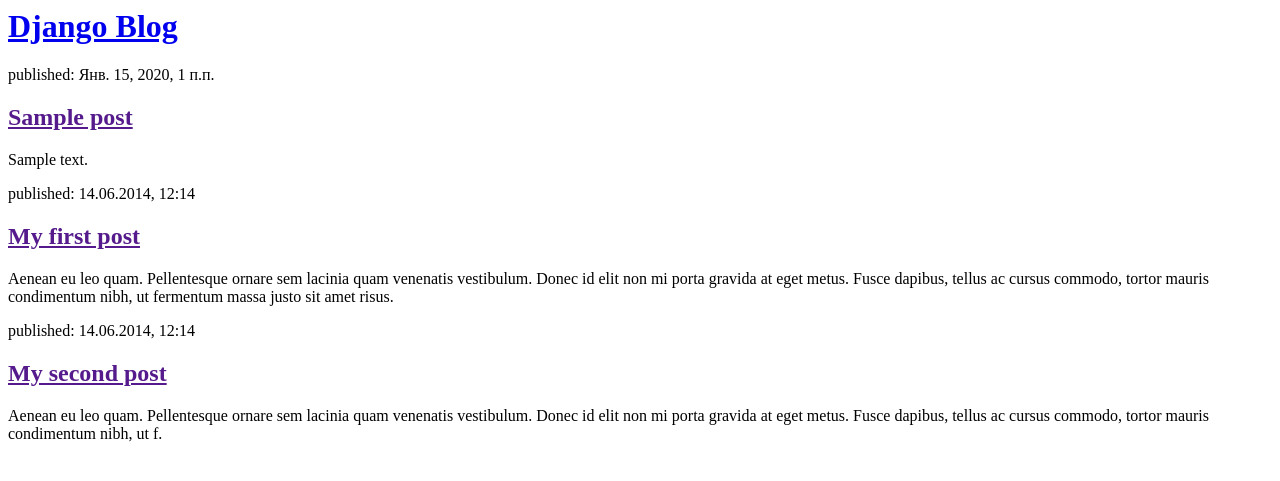
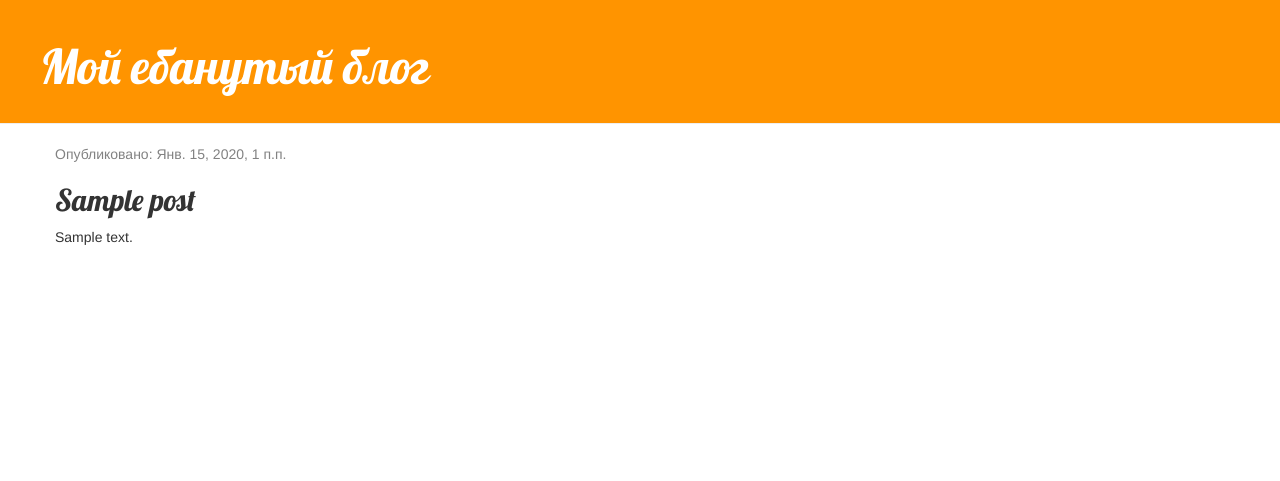
Before and after one commit to MikleBr/djangoLearn, a Django app: page / in a window 1280 px wide. Shown: the top 481 px of the page. Run offline with Django 3.2, Linux system fonts and the light colour scheme; tables that the repository leaves empty hold one stand-in row (values such as "Sample post"); some libraries are stand-ins or nearby versions.

Commit message:
Modified templates to display posts from database.

```diff
--- /dev/null
+++ b/blog/static/css/blog.css
@@ -0,0 +1,46 @@
+.page-header {
+    background-color: #ff9400;
+    margin-top: 0;
+    padding: 20px 20px 20px 40px;
+}
+
+.page-header h1, .page-header h1 a, .page-header h1 a:visited, .page-header h1 a:active {
+    color: #ffffff;
+    font-size: 36pt;
+    text-decoration: none;
+}
+
+.content {
+    margin-left: 40px;
+}
+
+h1, h2, h3, h4 {
+    font-family: 'Lobster', cursive;
+}
+
+.date {
+    color: #828282;
+}
+
+.save {
+    float: right;
+}
+
+.post-form textarea, .post-form input {
+    width: 100%;
+}
+
+.top-menu, .top-menu:hover, .top-menu:visited {
+    color: #ffffff;
+    float: right;
+    font-size: 26pt;
+    margin-right: 20px;
+}
+
+.post {
+    margin-bottom: 70px;
+}
+
+.post h1 a, .post h1 a:visited {
+    color: #000000;
+}
--- a/blog/templates/blog/post_list.html
+++ b/blog/templates/blog/post_list.html
@@ -1,28 +1,32 @@
+{% load static %}
 <html>
     <head>
+        <link rel="stylesheet" href="//maxcdn.bootstrapcdn.com/bootstrap/3.2.0/css/bootstrap.min.css">
+        <link rel="stylesheet" href="//maxcdn.bootstrapcdn.com/bootstrap/3.2.0/css/bootstrap-theme.min.css">
+        <link href="https://fonts.googleapis.com/css?family=Lobster&subset=latin,cyrillic" rel="stylesheet" type="text/css">
+        <link rel="stylesheet" href="{% static 'css/blog.css' %}">
         <title>Django blog</title>
     </head>
     <body>
-        <div>
-            <h1><a href="/">Django Blog</a></h1>
+        <div class="page-header">
+            <h1><a href="/">Мой ебанутый блог</a></h1>
         </div>
-            {% for post in posts %}
-                <div>
-                    <p>published: {{ post.published_date }}</p>
-                    <h2><a href="">{{ post.title }}</a></h2>
-                    <p>{{ post.text|linebreaksbr }}</p>
+        <div class="content container">
+            <div class="row">
+                <div class="col-md-8">
+                {% for post in posts %}
+                    <div class="post">
+                        <div class="date">
+                            <p>Опубликовано: {{ post.published_date }}</p>
+                        </div>
+                            <h2>
+                                {{ post.title }}</a>
+                            </h2>
+                            <p>{{ post.text|linebreaksbr }}</p>
+                    </div>
+                        {% endfor %}
                 </div>
-            {% endfor %}
-        <div>
-            <p>published: 14.06.2014, 12:14</p>
-            <h2><a href="">My first post</a></h2>
-            <p>Aenean eu leo quam. Pellentesque ornare sem lacinia quam venenatis vestibulum. Donec id elit non mi porta gravida at eget metus. Fusce dapibus, tellus ac cursus commodo, tortor mauris condimentum nibh, ut fermentum massa justo sit amet risus.</p>
-        </div>
-
-        <div>
-            <p>published: 14.06.2014, 12:14</p>
-            <h2><a href="">My second post</a></h2>
-            <p>Aenean eu leo quam. Pellentesque ornare sem lacinia quam venenatis vestibulum. Donec id elit non mi porta gravida at eget metus. Fusce dapibus, tellus ac cursus commodo, tortor mauris condimentum nibh, ut f.</p>
+            </div>
         </div>
     </body>
 </html>
```
